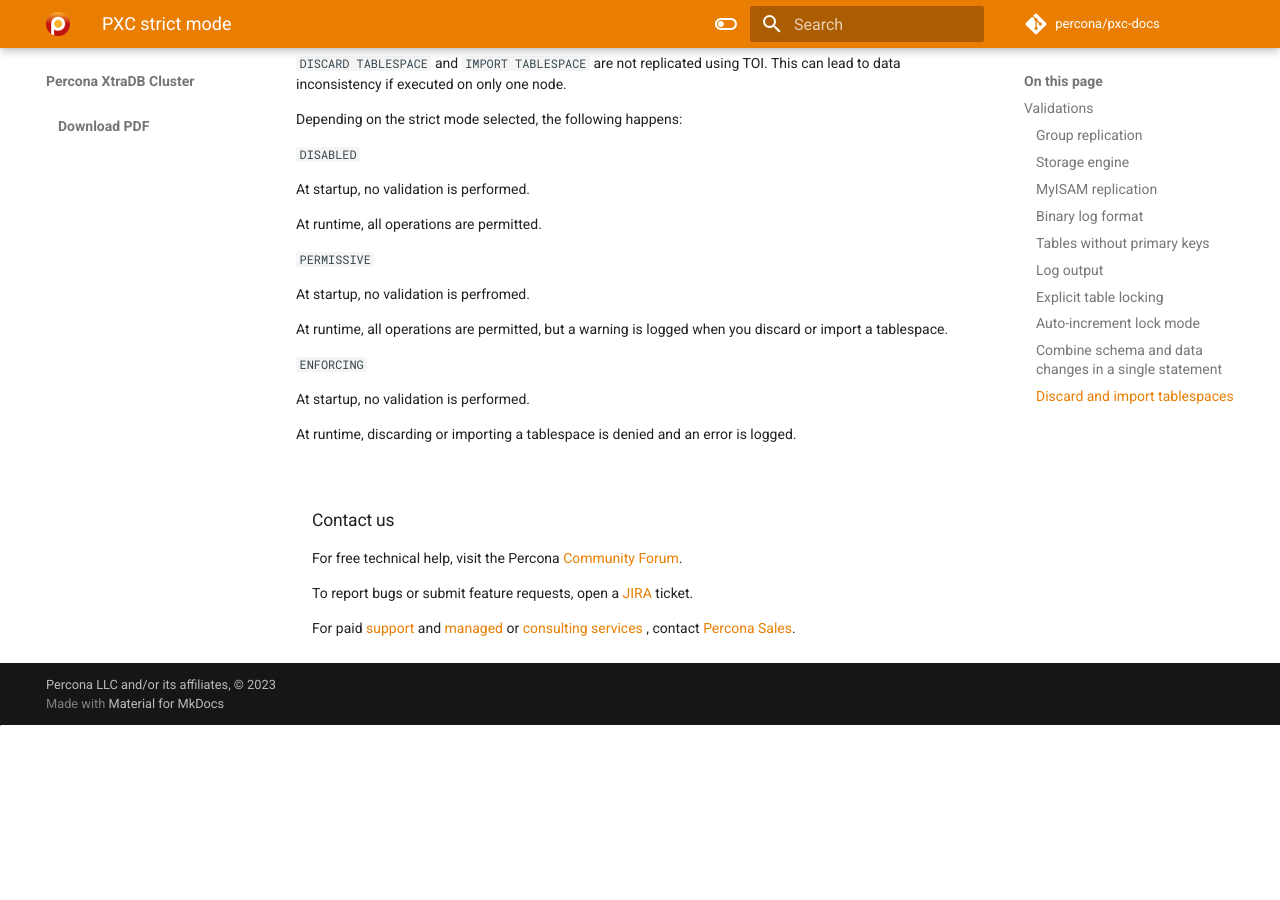
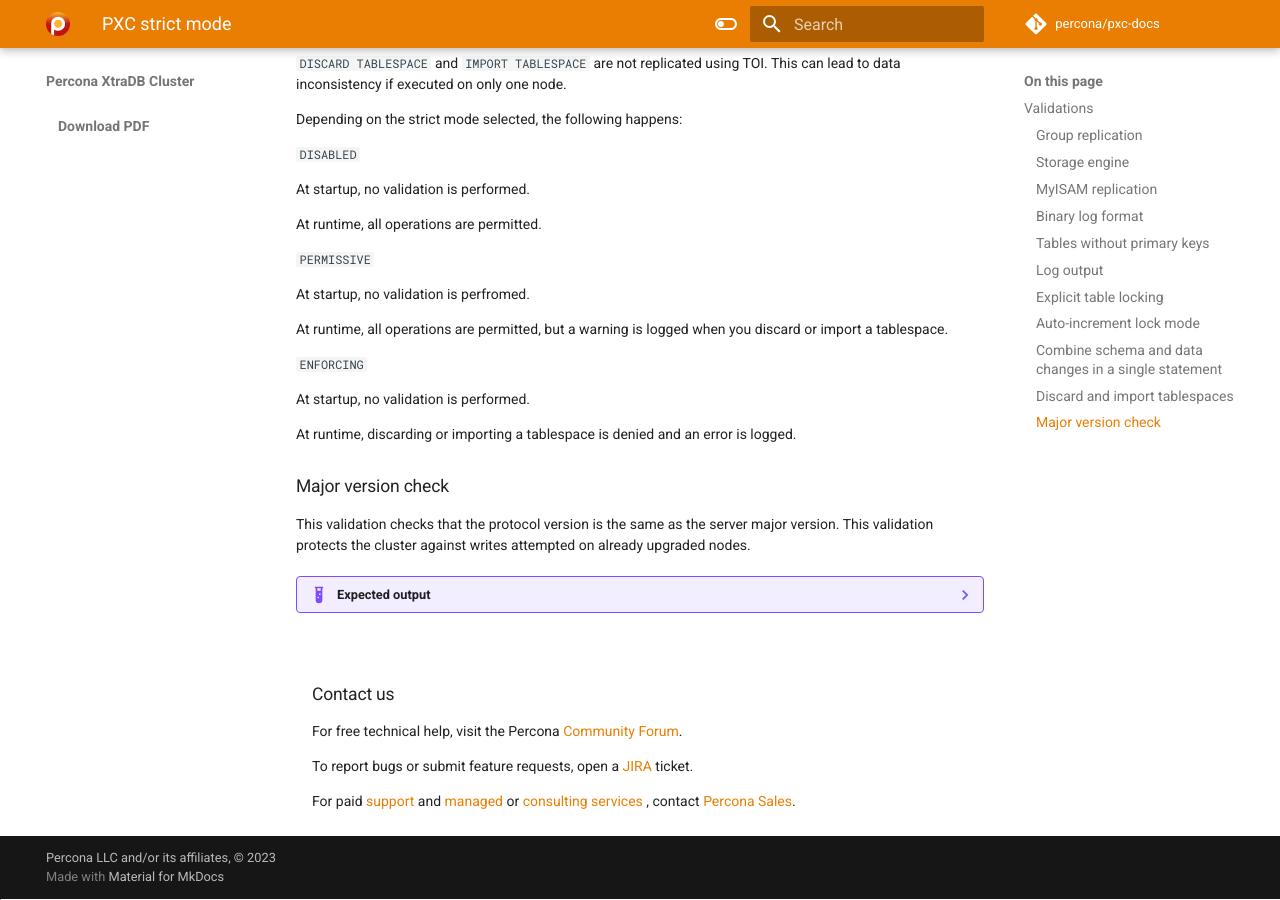
Before and after one commit to percona/pxc-docs, an MkDocs documentation site: the page built from docs/features/pxc-strict-mode.md, in a window 1280 px wide and 900 px high, scrolled down 6376 px. Built offline with MkDocs 1.6.1 and Material for MkDocs 9.7.7, drawn with Linux system fonts in a browser that asks for light colours; nearby versions of some CDN libraries; comment, search, counter and statistics services are not loaded; the version menu is left out; before the commit the page ends 7102 px from its top, so only the background shows below that.

Commit message:
PXC-4006 Strict mode documentation missing major version validation (8.0)
	modified:   docs/features/pxc-strict-mode.md

````diff
--- a/docs/features/pxc-strict-mode.md
+++ b/docs/features/pxc-strict-mode.md
@@ -386,3 +386,15 @@
 At startup, no validation is performed.
 
 At runtime, discarding or importing a tablespace is denied and an error is logged.
+
+### Major version check
+
+This validation checks that the protocol version is the same as the server major version. This validation protects the cluster against writes attempted on already upgraded nodes.
+
+??? example "Expected output"
+
+    ```{.mysql no-copy}
+
+    ERROR 1105 (HY000): Percona-XtraDB-Cluster prohibits use of multiple major versions while accepting write workload with pxc_strict_mode = ENFORCING or MASTER
+
+    ```
````
